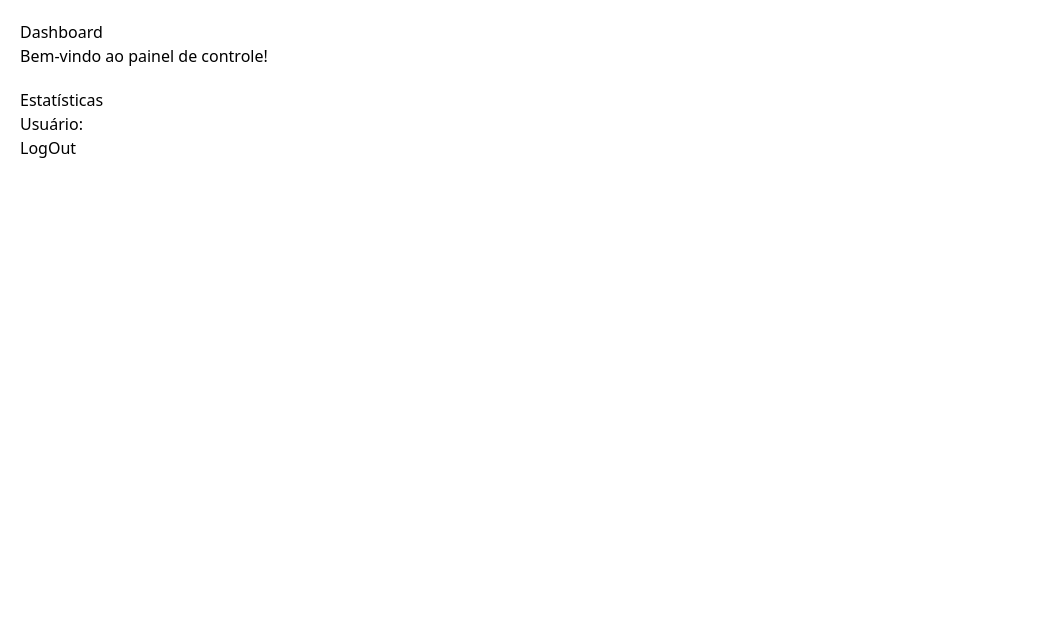
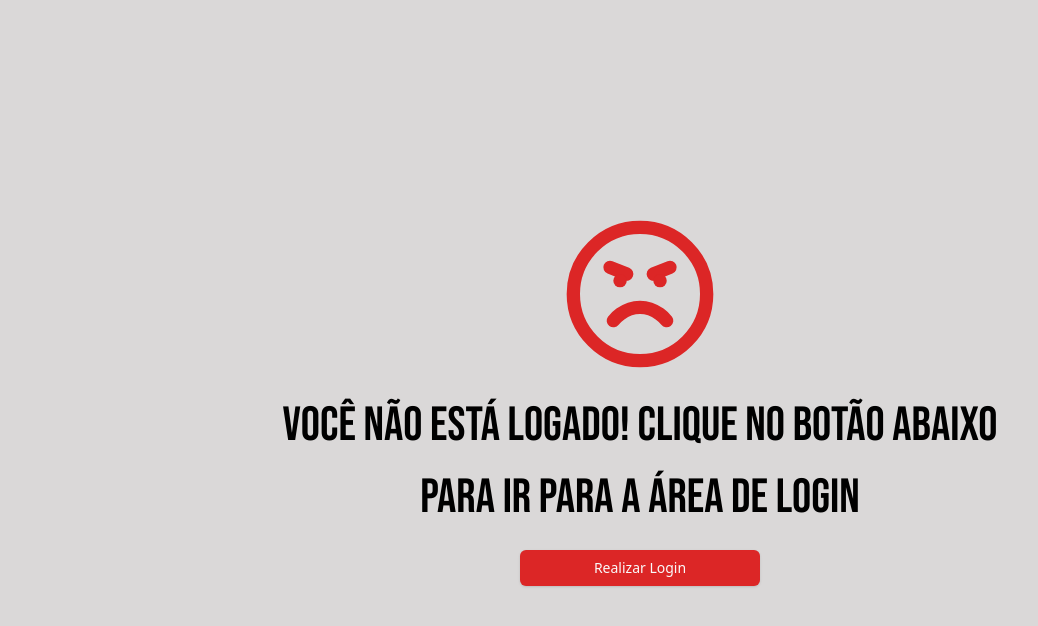
Before and after one commit to OtavioAraujoS/vault-games, a React (Vite) app: page /dashboard in a window 1280 px wide. Shown: the top 626 px of the page, without its empty margins (0-1038 px from the left). Built offline with nearby package versions, Linux system fonts and the light colour scheme.

Commit message:
feat: integrate NotAllowedPage for unauthorized access in Dashboard

```diff
--- a/src/pages/dashboard/Dashboard.tsx
+++ b/src/pages/dashboard/Dashboard.tsx
@@ -1,3 +1,4 @@
+import { NotAllowedPage } from '@/components/NotAllowedPage';
 import { useContext } from 'react';
 import { useNavigate } from 'react-router';
 import { AuthContext } from '../../context/AuthContext';
@@ -17,7 +18,7 @@ export const Dashboard = () => {
     navigate('/');
   };
 
-  return (
+  return user ? (
     <div style={{ padding: '20px' }}>
       <h1>Dashboard</h1>
       <p>Bem-vindo ao painel de controle!</p>
@@ -31,5 +32,7 @@ export const Dashboard = () => {
         </ul>
       </div>
     </div>
+  ) : (
+    <NotAllowedPage onClick={() => navigate('/')} />
   );
 };
```
